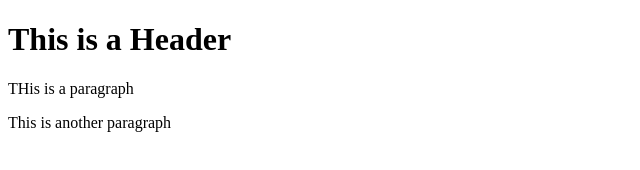
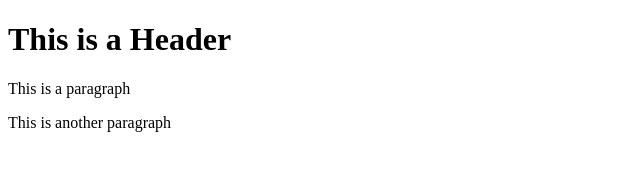
Before and after one commit to rpq369/git-test, a website: page index.html in a window 1280 px wide. Shown: the full height of the page, 0-640 px from the left. Drawn offline with Linux system fonts and the light colour scheme.

Commit message:
Using NPM

```diff
--- a/index.html
+++ b/index.html
@@ -2,7 +2,7 @@
 <html>
     <body>
         <h1>This is a Header</h1>
-        <p1>THis is a paragraph</p1>
+        <p1>This is a paragraph</p1>
         <p>This is another paragraph</p>
     </body>
 </html>
```
Also changed, not shown: package.json (added, +19 -0 lines), 2 other files.
